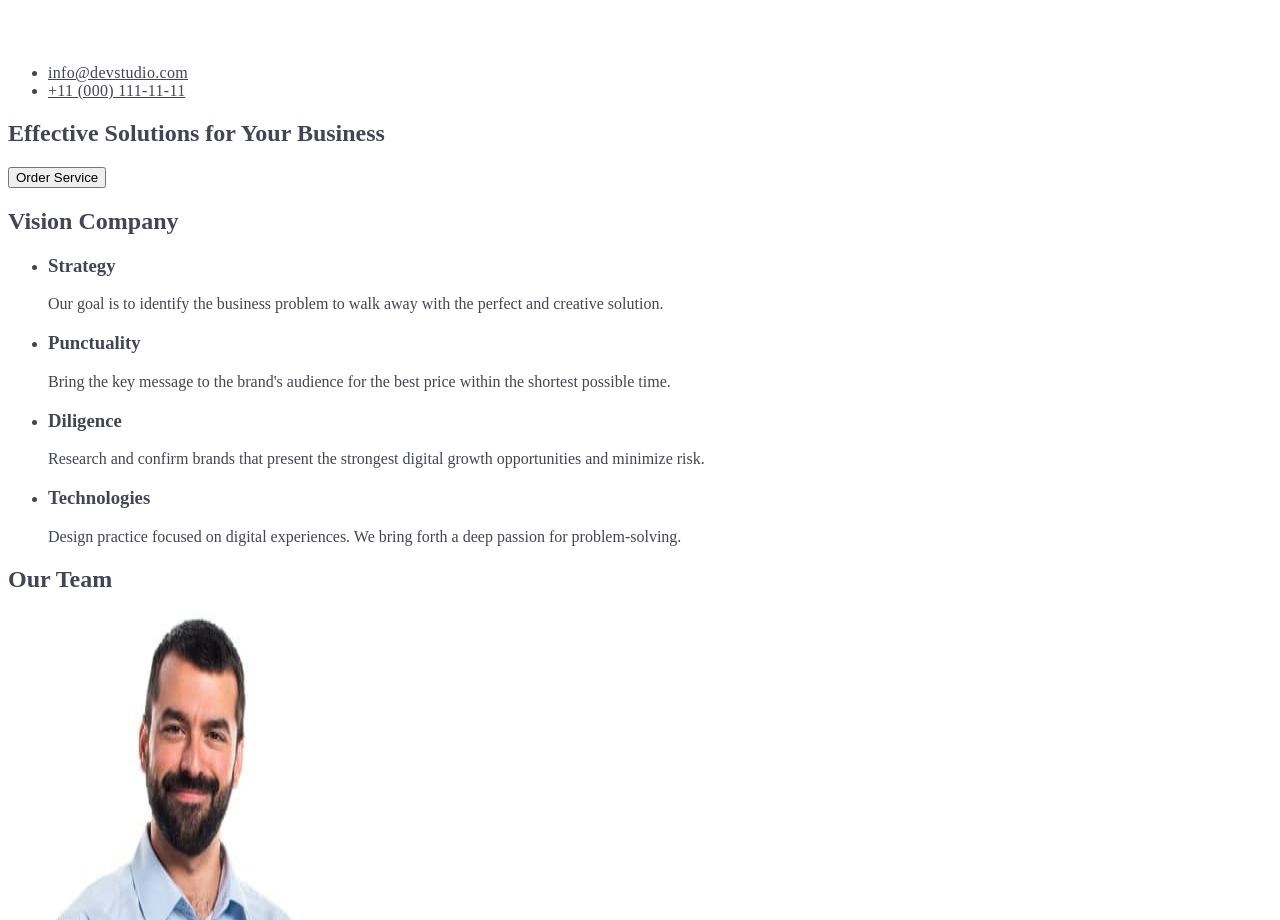
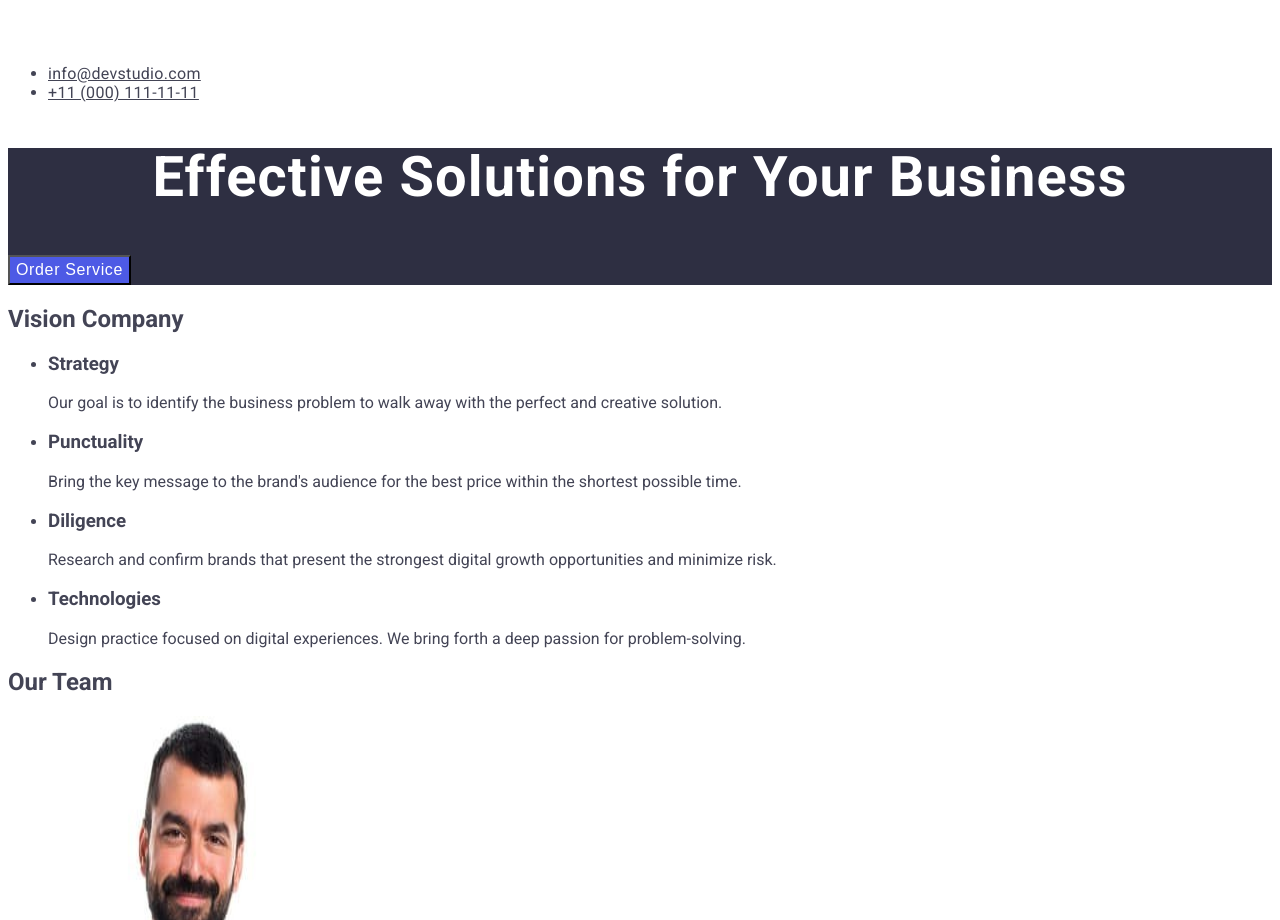
Before and after one commit to BFajkis/goit-markup-hw-02, a plain HTML site: page index.html in a window 1280 px wide. Shown: the part 940-1860 px from the top of the page. Drawn offline with Linux system fonts and the light colour scheme.

Commit message:
style first section

```diff
--- a/index.html
+++ b/index.html
@@ -12,6 +12,10 @@
     />
     <link
       href="https://fonts.googleapis.com/css2?family=Montserrat&family=Roboto:ital,wght@0,100;0,300;0,400;0,500;0,700;0,900;1,100;1,300;1,400;1,500;1,700;1,900&display=swap"
+      rel="stylesheet"
+    />
+    <link
+      href="https://fonts.googleapis.com/css2?family=Montserrat&family=Raleway:ital,wght@0,100..900;1,100..900&family=Roboto:ital,wght@0,100;0,300;0,400;0,500;0,700;0,900;1,100;1,300;1,400;1,500;1,700;1,900&display=swap"
       rel="stylesheet"
     />
     <link href="styles.css" rel="stylesheet" />
@@ -46,9 +50,9 @@
       </address>
     </header>
     <main>
-      <section>
-        <h1>Effective Solutions for Your Business</h1>
-        <button type="button">Order Service</button>
+      <section class="first-section">
+        <h1 class="style_h1">Effective Solutions for Your Business</h1>
+        <button class="style-button" type="button">Order Service</button>
       </section>
       <section>
         <h2>Vision Company</h2>
--- a/styles.css
+++ b/styles.css
@@ -1,8 +1,11 @@
+
 body{
+    font-family: "Roboto", sans-serif;
     color: #434455;
     background-color: #FFFFFF;
+}
 
-}
+
 .style-logo{
     font-family:"Raleway", sans-serif;
     font-weight: 700;
@@ -41,3 +44,30 @@ body{
 .contacts_link:active{
     color: #404bbf;
 }
+
+
+
+.first-section{
+    background-color: #2e2f42;
+}
+.style_h1{
+    font-size: 56px;
+    line-height: 1.07;
+    text-align: center;
+    letter-spacing: 0.02em;
+color: #FFFFFF;
+}
+.style-button{
+    background-color: #4d5ae5;
+    font-family:"Roboto"sans-serif;
+    font-weight: 500;
+    font-size: 16px;
+    line-height: 1.5;
+    letter-spacing: 0.04em;
+    color: #FFFFFF;
+    }
+.style-button:hover,
+.style-button:active{
+    background-color: #404bbf;
+    cursor: pointer;
+}
```
